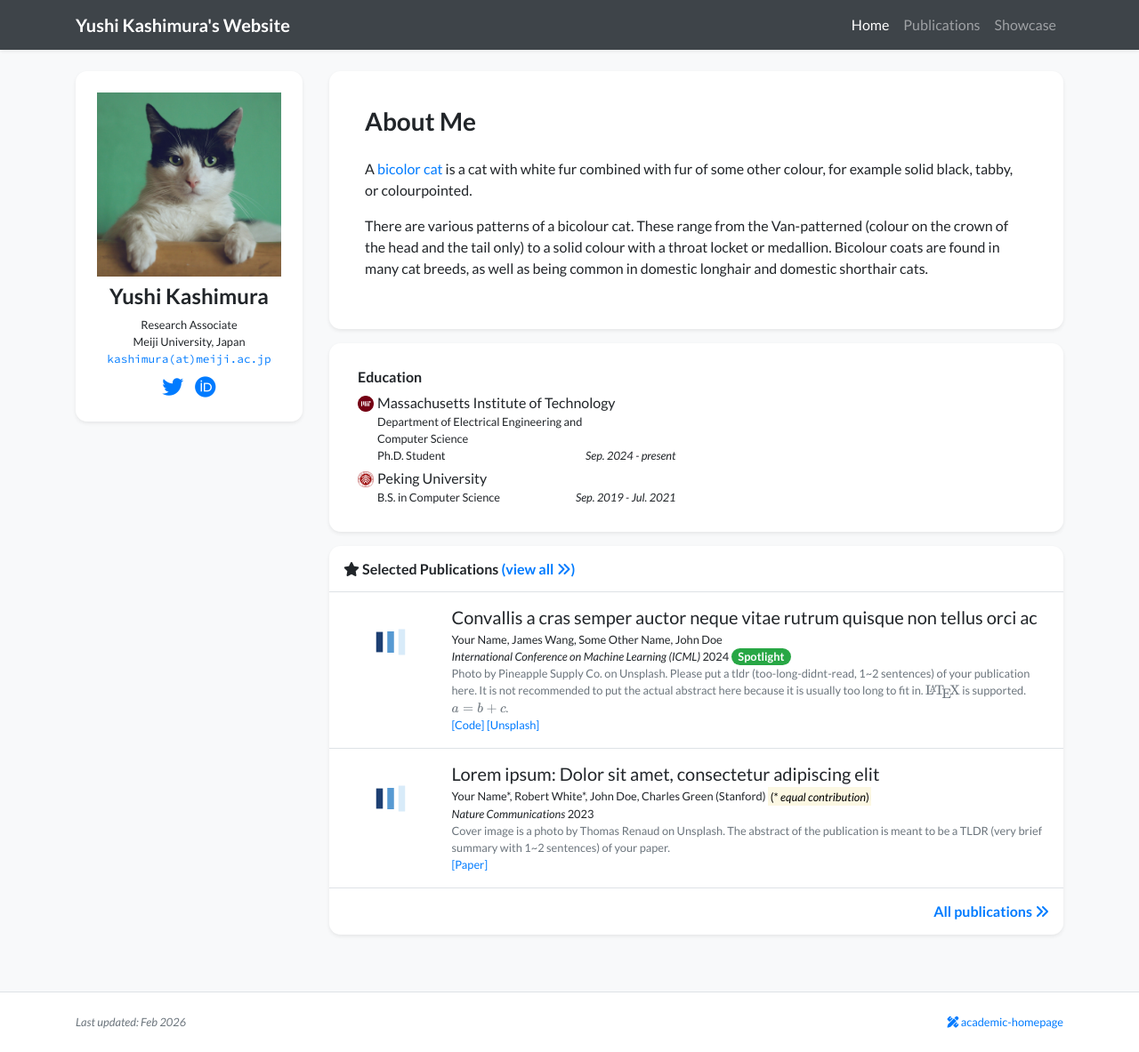
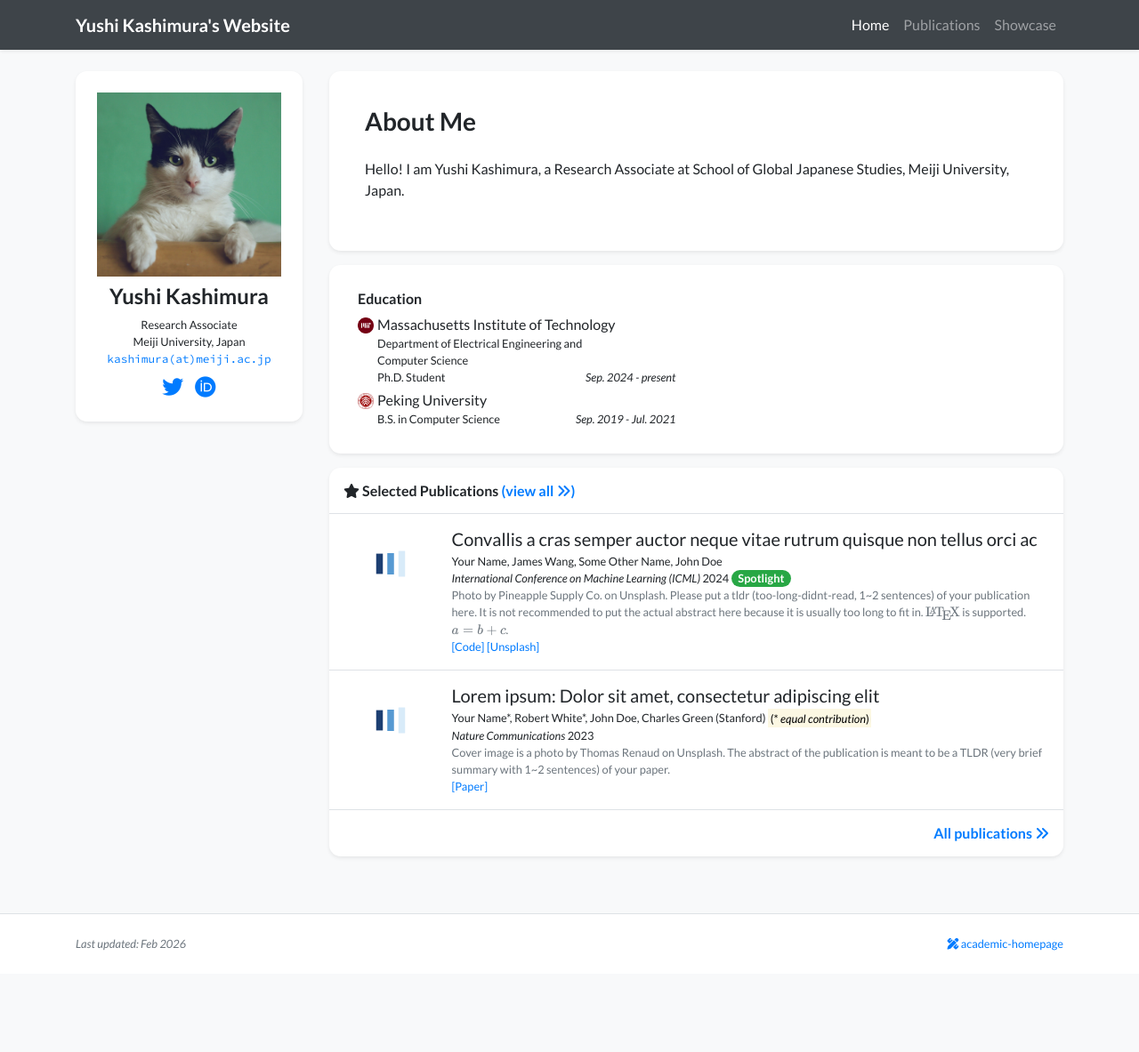
Before and after one commit to ys-kashimura/yushikashimura.github.io, a Jekyll site: the page built from index.html, in a window 1280 px wide and 1183 px high. Shown: the whole window at 89% size. Built offline with Jekyll 4.4.1, drawn with Linux system fonts in a browser that asks for light colours; nearby versions of some CDN libraries; a style sheet for code colours, icons or effects is not loaded.

Commit message:
Update profile.yml

```diff
--- a/_data/profile.yml
+++ b/_data/profile.yml
@@ -15,12 +15,7 @@ orcid: 0000-0002-6564-7708
 short_bio_text_justify: false
 short_bio: >-
   <p>
-    A <a href="https://en.wikipedia.org/wiki/Bicolor_cat" target="_blank">bicolor cat</a> is a cat with white fur combined with fur of some other colour, for example solid black, tabby, or colourpointed.
-  </p>
-  <p>
-    There are various patterns of a bicolour cat. These range from the Van-patterned (colour on the crown of the head
-    and the tail only) to a solid colour with a throat locket or medallion. Bicolour coats are found in many cat breeds,
-    as well as being common in domestic longhair and domestic shorthair cats.
+    Hello! I am Yushi Kashimura, a Research Associate at School of Global Japanese Studies, Meiji University, Japan.
   </p>
 
 portrait_url: /assets/images/photos/portrait.jpg
```
